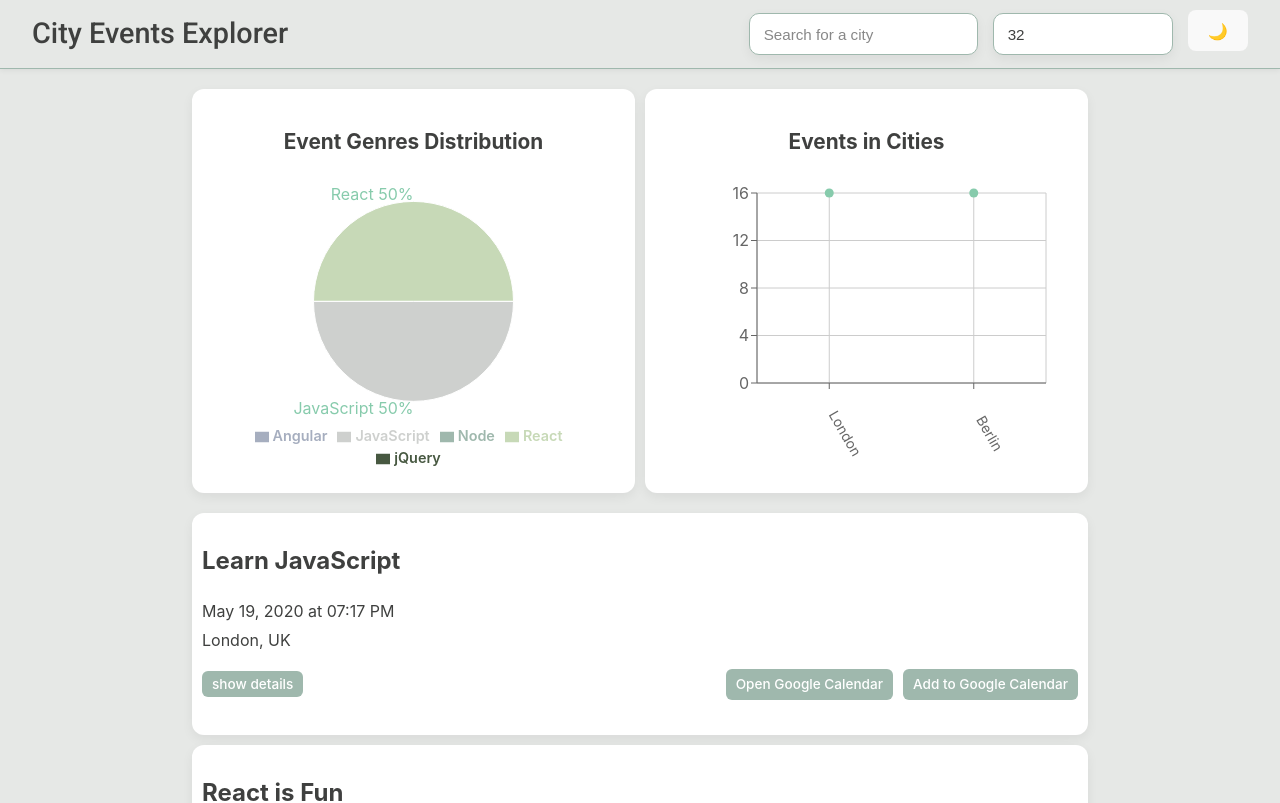
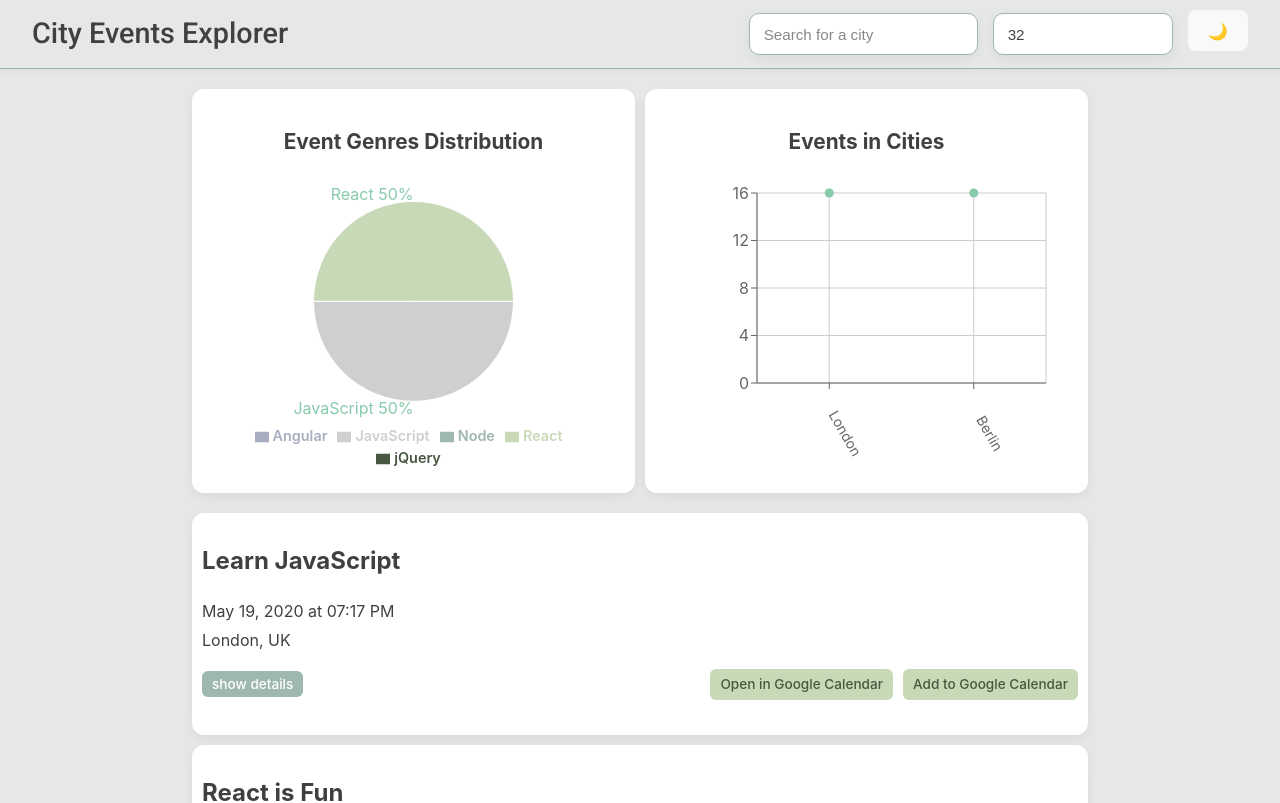
Before and after one commit to annapgsm/meet, a React (Vite) app: page / in a window 1280 px wide. Shown: the top 803 px of the page. Built offline with nearby package versions, Linux system fonts and the light colour scheme.

Commit message:
Updated app.css

```diff
--- a/src/App.css
+++ b/src/App.css
@@ -55,6 +55,10 @@
 
   --color-button-bg: #9FB8AD;
   --color-button-text: #ffffff;
+
+  --color-calendar-bg: #C7D9B7;
+  --color-calendar-text: #475841;
+  --color-calendar-hover: #9FB8AD;
 }
 
 
@@ -80,6 +84,10 @@
 
   --color-button-bg: #444444;
   --color-button-text: #ffffff;
+
+  --color-calendar-bg: #475841;
+  --color-calendar-text: #E6E8E6;
+  --color-calendar-hover: #9FB8AD;
 }
 
 /* ================================
@@ -290,7 +298,7 @@ input[type="number"] {
 }
 
 .details.open {
-  max-height: 500px; /* large enough */
+  max-height: 500px;
   opacity: 1;
   visibility: visible;
 }
@@ -298,6 +306,14 @@ input[type="number"] {
 /* ================================
    EVENT BUTTONS
    ================================ */
+/* remove default link styling for button-like links */
+.event-btn,
+.event-btn:visited,
+.event-btn:hover,
+.event-btn:active {
+  text-decoration: none;
+  color: inherit;
+}
 
 .event-actions {
   display: flex;
@@ -310,7 +326,6 @@ input[type="number"] {
   display: flex;
   gap: 10px;
 }
-
 /* shared style for all event action buttons */
 .event-btn {
   padding: 5px 10px;                       /* comfortable click area */
@@ -318,8 +333,6 @@ input[type="number"] {
   border: none;                            /* no default border */
   cursor: pointer;                         /* show it's clickable */
   font-size: 0.85rem;                      /* compact text */
-  background-color: var(--color-button-bg);
-  color: var(--color-button-text);
   display: inline-flex;                    /* align icon/text nicely */
   align-items: center;
   white-space: nowrap;
@@ -330,9 +343,22 @@ input[type="number"] {
 
 /* unified hover effect */
 .event-btn:hover {
-  background-color: #9FB8AD;               /* your green */
   transform: translateY(-1px);             /* subtle lift */
   box-shadow: 0 4px 10px rgba(0,0,0,0.15);
+}
+
+.detail-btn {
+  background-color: var(--color-button-bg);
+  color: var(--color-button-text);
+}
+
+.calendar-btn {
+  background-color: var(--color-calendar-bg);
+  color: var(--color-calendar-text);
+}
+
+.calendar-btn:hover {
+  background-color: var(--color-calendar-hover);
 }
 
 /* ================================
--- a/src/components/Event.jsx
+++ b/src/components/Event.jsx
@@ -50,7 +50,7 @@ function Event({ event }) {
       </div>
       <div className="event-actions">
         <button
-          className="event-btn"
+          className="event-btn detail-btn"
           onClick={() => setShowDetails(!showDetails)}
         >
           {showDetails ? "hide details" : "show details"}
@@ -60,15 +60,15 @@ function Event({ event }) {
             href={openCalendarAtEventTime()}
             target="_blank"
             rel="noopener noreferrer"
-            className="event-btn secondary"
+            className="event-btn calendar-btn"
           >
-            Open Google Calendar
+            Open in Google Calendar
           </a>
           <a
             href={createGoogleCalendarLink()}
             target="_blank"
             rel="noopener noreferrer"
-            className="event-btn"
+            className="event-btn calendar-btn"
           >
             Add to Google Calendar
           </a>
```
Also changed, not shown: 1 other file (tests, documents, lock files or other folders).
